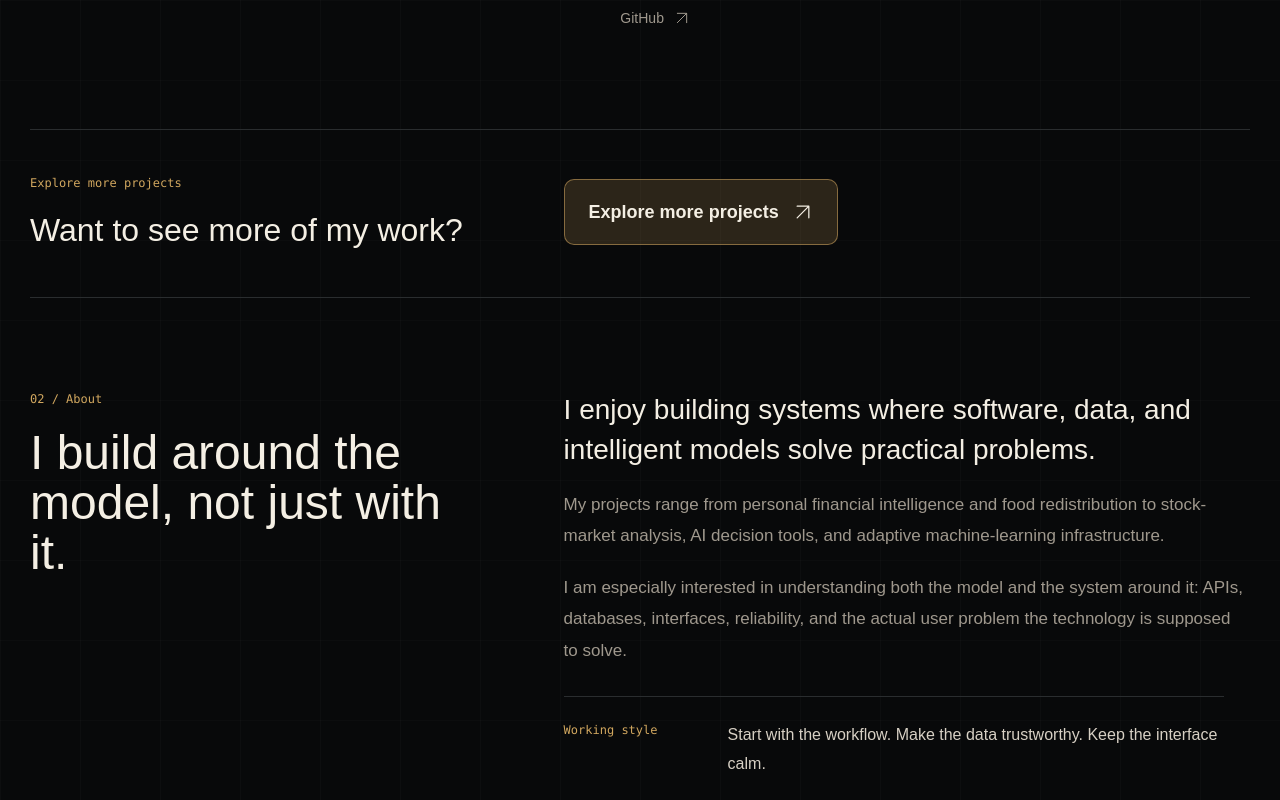
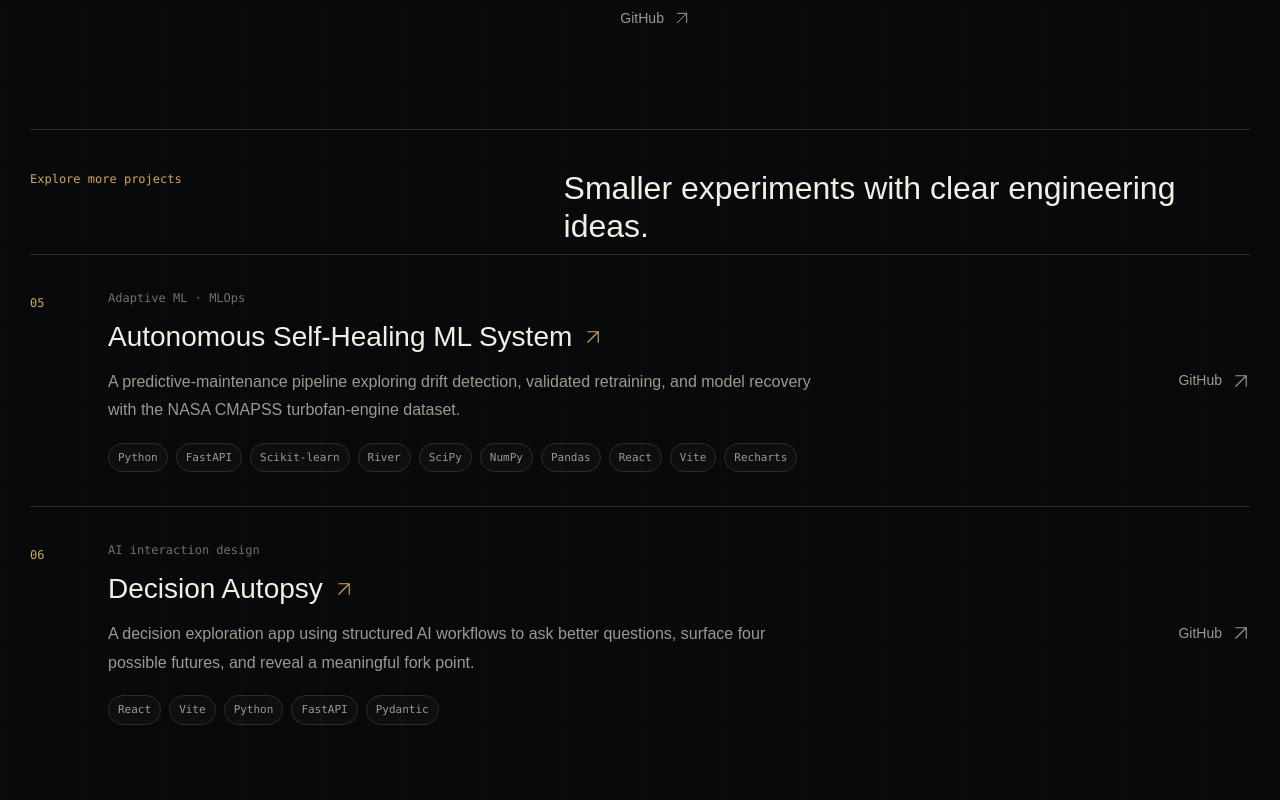
Before and after one commit to prashantkr102004-ui/portfolio, a Next.js app: page / in a window 1280 px wide. Shown: the part 3520-4320 px from the top of the page. Built offline with nearby package versions, Linux system fonts and the light colour scheme; no server answers.

Commit message:
Revert "Replace extra projects with GitHub explore button"
This reverts commit c2c9506425b84e034c344cd7997daedc988f7c7f.

```diff
--- a/app/globals.css
+++ b/app/globals.css
@@ -786,12 +786,14 @@ ul { padding: 0; list-style: none; }
 
 .more-work {
   margin-top: 42px;
-  padding: 44px 0 18px;
+  padding: 40px 0 12px;
   border-top: 1px solid var(--line);
+}
+.more-work > div:first-child {
   display: grid;
   grid-template-columns: minmax(0, 0.8fr) minmax(0, 1.2fr);
   gap: 76px;
-  align-items: center;
+  margin-bottom: 8px;
 }
 .more-work h3 {
   max-width: 620px;
@@ -799,30 +801,37 @@ ul { padding: 0; list-style: none; }
   font-size: 32px;
   line-height: 1.18;
 }
-.more-work-button {
-  justify-self: start;
+.more-work-list { display: grid; }
+.more-work-item {
+  display: grid;
+  grid-template-columns: 54px minmax(0, 1fr) auto;
+  gap: 24px;
+  padding: 34px 0;
+  border-top: 1px solid var(--line);
+}
+.more-work-number { color: var(--accent); padding-top: 5px; }
+.more-work-item .eyebrow { color: var(--muted-2); margin-bottom: 12px; }
+.more-work-item h4 {
+  font-size: 28px;
+  line-height: 1.2;
+  overflow-wrap: anywhere;
+}
+.more-work-item h4 a {
   display: inline-flex;
   align-items: center;
-  gap: 14px;
-  min-height: 64px;
-  border: 1px solid rgba(209, 167, 95, 0.55);
-  border-radius: 10px;
-  background: rgba(209, 167, 95, 0.18);
-  color: var(--text);
-  padding: 18px 24px;
-  font-size: 18px;
-  font-weight: 650;
-  transition: background 180ms ease, border-color 180ms ease, color 180ms ease, transform 180ms ease;
+  gap: 12px;
 }
-.more-work-button:hover {
-  border-color: var(--accent);
-  background: rgba(209, 167, 95, 0.28);
-  color: var(--accent);
-  transform: translateY(-2px);
+.more-work-item h4 .arrow { color: var(--accent); }
+.more-work-item p {
+  max-width: 720px;
+  margin-top: 14px;
+  color: var(--muted);
+  line-height: 1.78;
 }
-.more-work-button .arrow {
-  width: 20px;
-  height: 20px;
+.more-work-item .tech-list { margin-top: 18px; }
+.more-work-item > .repository-link {
+  align-self: center;
+  white-space: nowrap;
 }
 .contact-section {
   border-top: 1px solid var(--line);
@@ -1156,11 +1165,17 @@ ul { padding: 0; list-style: none; }
     gap: 12px;
   }
   .skill-row ul { grid-column: 2; }
-  .more-work {
+  .more-work > div:first-child {
     grid-template-columns: 1fr;
     gap: 18px;
   }
-  .more-work-button { justify-self: start; }
+  .more-work-item {
+    grid-template-columns: 40px minmax(0, 1fr);
+  }
+  .more-work-item > .repository-link {
+    grid-column: 2;
+    justify-self: start;
+  }
   .contact-heading { grid-template-columns: 1fr; }
   .contact-arrow { width: 54px; height: 54px; }
   .contact-bottom {
@@ -1287,13 +1302,12 @@ ul { padding: 0; list-style: none; }
     padding: 22px 0;
   }
   .skill-row h3 { font-size: 17px; }
+  .more-work-item {
+    grid-template-columns: 30px minmax(0, 1fr);
+    gap: 14px;
+  }
   .more-work h3 { font-size: 25px; }
-  .more-work-button {
-    width: 100%;
-    justify-content: center;
-    min-height: 58px;
-    font-size: 16px;
-  }
+  .more-work-item h4 { font-size: 24px; }
   .contact-inner { padding: 58px 0 34px; }
   .contact-links {
     flex-wrap: wrap;
--- a/components/sections/featured-work.tsx
+++ b/components/sections/featured-work.tsx
@@ -1,17 +1,17 @@
 import Link from "next/link";
 import { projects } from "@/data/projects";
-import { profile } from "@/data/profile";
 import { Arrow } from "@/components/ui/arrow";
 import { ProjectVisual } from "@/components/projects/project-visual";
 
 export function FeaturedWork() {
   const featuredProjects = projects.slice(0, 4);
+  const moreProjects = projects.slice(4);
   return <section id="work" className="featured-section" aria-labelledby="work-title"><div className="section-heading"><div><span className="eyebrow mono">01 / Featured Work</span><h2 id="work-title">Serious projects, built around real workflows.</h2></div><p>AI/ML, full-stack systems, data pipelines, and product thinking presented as substantial case studies.</p></div>
     <div className="featured-projects">{featuredProjects.map(project => {
       const visibleStack = project.stack.slice(0, 8);
       const hiddenCount = project.stack.length - visibleStack.length;
       return <article key={project.id} id={project.id} className="project-article"><div className="project-copy"><div className="project-meta mono"><span>{project.number}</span><span>{project.category}</span><span>{project.status}</span></div><p className="project-purpose">{project.subtitle}</p><h3><Link href={`/projects/${project.id}`}>{project.name}<Arrow diagonal /></Link></h3><p className="project-problem">{project.problem}</p><p className="project-description">{project.description}</p><ul className="project-highlights" aria-label={`${project.name} technical highlights`}>{project.highlights.map(item => <li key={item}>{item}</li>)}</ul><div className="tech-list mono">{visibleStack.map(item => <span key={item}>{item}</span>)}{hiddenCount > 0 && <span>+{hiddenCount}</span>}</div><div className="project-actions"><a className="repository-link" href={project.repository} target="_blank" rel="noreferrer" aria-label={`${project.name} on GitHub`}>GitHub <Arrow diagonal /></a></div></div><div className="project-media"><ProjectVisual project={project} /><div className="media-status mono"><span><i /> Architecture view</span><span>{project.number} / 04</span></div></div></article>;
     })}</div>
-    <div className="more-work" id="more-projects" aria-labelledby="more-work-title"><div><span className="eyebrow mono">Explore more projects</span><h3 id="more-work-title">Want to see more of my work?</h3></div><a className="more-work-button" href={profile.github} target="_blank" rel="noreferrer" aria-label="Explore more projects on Prashant Kumar's GitHub">Explore more projects <Arrow diagonal /></a></div>
+    <div className="more-work" id="more-projects" aria-labelledby="more-work-title"><div><span className="eyebrow mono">Explore more projects</span><h3 id="more-work-title">Smaller experiments with clear engineering ideas.</h3></div><div className="more-work-list">{moreProjects.map(project => <article className="more-work-item" key={project.id} id={project.id}><span className="mono more-work-number">{project.number}</span><div><span className="eyebrow mono">{project.category}</span><h4><Link href={`/projects/${project.id}`}>{project.name}<Arrow diagonal /></Link></h4><p>{project.description}</p><div className="tech-list mono">{project.stack.map(item => <span key={item}>{item}</span>)}</div></div><a className="repository-link" href={project.repository} target="_blank" rel="noreferrer" aria-label={`${project.name} on GitHub`}>GitHub <Arrow diagonal /></a></article>)}</div></div>
   </section>;
 }
--- a/data/projects.ts
+++ b/data/projects.ts
@@ -63,4 +63,28 @@ export const projects: Project[] = [
     considerations: "Duplicate-safe payment state handling, webhook events, audit logs, Alembic migrations, and backend tests establish the foundation. AI scoring and advanced automated recovery remain future layers. The current work is a hackathon MVP using Razorpay Test Mode.",
     flow: ["Test payment", "Verified webhook", "Payment state", "Recovery case"],
   },
+  {
+    id: "self-healing-ml", number: "05", name: "Autonomous Self-Healing ML System", subtitle: "When the data changes, the system responds.",
+    category: "Adaptive ML · MLOps", status: "Experimental system",
+    problem: "Models need monitoring as the data around them changes.",
+    description: "A predictive-maintenance pipeline exploring drift detection, validated retraining, and model recovery with the NASA CMAPSS turbofan-engine dataset.",
+    highlights: ["ADWIN & KS drift detection", "Shadow A/B evaluation", "Validated model promotion"],
+    stack: ["Python", "FastAPI", "Scikit-learn", "River", "SciPy", "NumPy", "Pandas", "React", "Vite", "Recharts"],
+    repository: "https://github.com/prashantkr102004-ui/AUTONOMOUS-SELF-HEALING-ML-SYSTEM",
+    approach: "Random Forest regression predicts Remaining Useful Life from streaming sensor data. ADWIN monitors concept drift, KS tests monitor feature drift, and Isolation Forest detects anomalies. The system explores autonomous retraining, candidate validation, shadow A/B evaluation, and model promotion.",
+    considerations: "Adaptive ingestion-rate control, audit logging, and fault injection support experiments in ML reliability. A FastAPI API and React dashboard expose the pipeline. This is advanced experimentation with adaptive systems, not a claim of production deployment.",
+    flow: ["Sensor stream", "RUL prediction", "Drift monitoring", "Validate & retrain"],
+  },
+  {
+    id: "decision-autopsy", number: "06", name: "Decision Autopsy", subtitle: "One decision. Four possible futures.",
+    category: "AI interaction design", status: "AI-assisted application",
+    problem: "Important decisions deserve more than a generic answer.",
+    description: "A decision exploration app using structured AI workflows to ask better questions, surface four possible futures, and reveal a meaningful fork point.",
+    highlights: ["Multi-stage AI workflow", "Four-futures exploration", "Companion-style follow-up"],
+    stack: ["React", "Vite", "Python", "FastAPI", "Pydantic"],
+    repository: "https://github.com/prashantkr102004-ui/Decision-Autopsy",
+    approach: "Chat-driven intake interprets a decision and its context, asks high-impact follow-up questions, and identifies a framing pattern. Structured AI-agent routes generate four alternative timelines, highlight a fork point, and continue with companion-style conversation.",
+    considerations: "Pydantic schemas structure the backend responses. Quick replies, a four-futures panel, a fork-point visualization, and local session persistence shape the interface. Generated futures are possibilities for reflection, not predictions of what will happen.",
+    flow: ["Decision & context", "Follow-up questions", "Four possible futures", "Fork point & reflection"],
+  },
 ];
```
Also changed, not shown: 1 other file (tests, documents, lock files or other folders).
